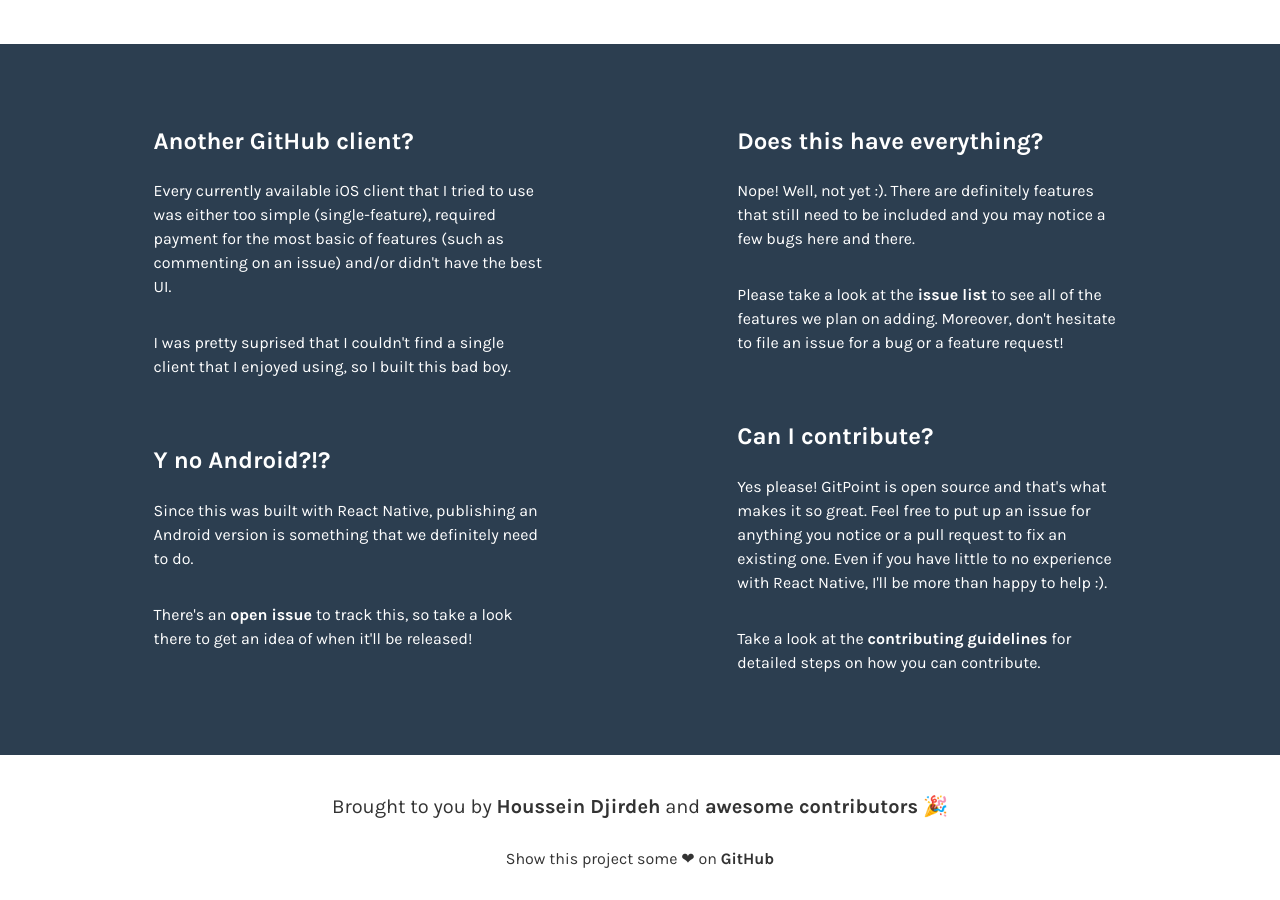
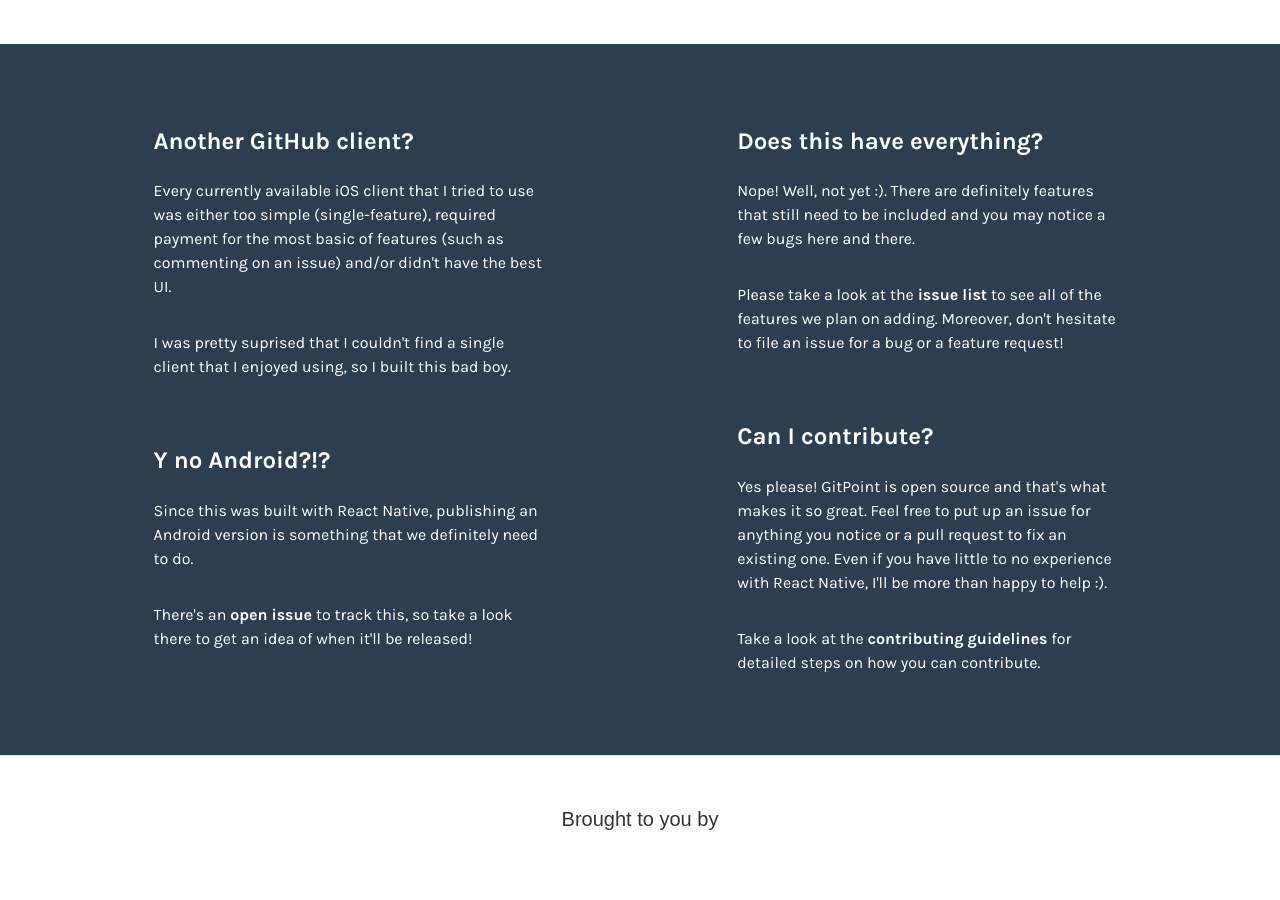
Before and after one commit to gitpoint/git-point-site, a Jekyll site: the page built from index.md, in a window 1280 px wide and 900 px high, scrolled down 4035 px. Built offline with Jekyll 4.4.1, drawn with Linux system fonts in a browser that asks for light colours.

Commit message:
adds contributor section to footer

```diff
--- a/Gemfile
+++ b/Gemfile
@@ -20,6 +20,7 @@ gem "minima", "~> 2.0"
 
 # If you have any plugins, put them here!
 group :jekyll_plugins do
+   gem 'hash-joiner'
    gem "jekyll-feed", "~> 0.6"
    gem 'jekyll-sitemap'
 end
--- a/_config.yml
+++ b/_config.yml
@@ -23,6 +23,11 @@ twitter_username: "@hdjirdeh"
 github_username:  "housseindjirdeh"
 google_analytics: UA-66348622-4
 
+# API
+jekyll_get:
+  data: contributorResponse
+  json: 'https://raw.githubusercontent.com/gitpoint/git-point/master/.all-contributorsrc'
+
 # Build settings
 markdown: kramdown
 gems:
--- a/_includes/footer.html
+++ b/_includes/footer.html
@@ -1,4 +1,32 @@
-<footer class="pv4 ph3 ph5-m ph6-l dark-gray bg-primary karla">
-  <div class="f5 f4-ns db tc mt2 mb4">Brought to you by <a class="link fw7 dark-gray dim" href="https://houssein.me/">Houssein Djirdeh</a> and <a class="link fw7 dark-gray dim" href="https://github.com/gitpoint/git-point/graphs/contributors">awesome contributors 🎉</a></div>
-  <div class="f6 f5-ns db tc">Show this project some ❤ on <a class="link fw7 dark-gray dim" href="https://github.com/gitpoint/git-point">GitHub</a></div>
+<footer class="tc pv4 pv4-ns flex flex-column items-center avenir bt b--black-10">
+  <h3 class="f5 f4-ns fw4 dark-gray">Brought to you by</h3>
+
+  <div class="flex flex-column flex-wrap flex-row-ns justify-between center w-100 w-90-l">
+
+    {% for contributor in site.data.contributorResponse.contributors%}
+      {% assign loopindex = forloop.index | modulo: 2 %}
+      {% if loopindex == 1 %}
+        <div class="flex flex-column items-center mv3 w-100 w-50-m w-auto-l">
+          <div>
+            <a class="link" href={{ contributor.profile }}>
+              <img src={{ contributor.avatar_url }} class="grow-large pa1 ba b--black-10 br-100 h3 w3" alt={{ contributor.name }}>
+            </a>
+
+            {% assign name = contributor.name | split:&nbsp; %}
+            <h4 class="f6 mid-gray fw4 ttu tracked">{{ name[0] }}</h4>
+          </div>
+      {% else %}
+          <div>
+            <a class="link" href={{ contributor.profile }}>
+              <img src={{ contributor.avatar_url }} class="grow-large pa1 ba b--black-10 br-100 h3 w3" alt={{ contributor.name }}>
+            </a>
+
+            {% assign name = contributor.name | split:&nbsp; %}
+            <h4 class="f6 mid-gray fw4 ttu tracked">{{ name[0] }}</h4>
+          </div>
+        </div>
+      {% endif %}
+    {% endfor %}
+
+  </div>
 </footer>
--- /dev/null
+++ b/_plugins/jekyll_get.rb
@@ -0,0 +1,40 @@
+require 'json'
+require 'hash-joiner'
+require 'open-uri'
+
+module Jekyll_Get
+  class Generator < Jekyll::Generator
+    safe true
+    priority :highest
+
+    def generate(site)
+      config = site.config['jekyll_get']
+      if !config
+        return
+      end
+      if !config.kind_of?(Array)
+        config = [config]
+      end
+      config.each do |d|
+        begin
+          target = site.data[d['data']]
+          source = JSON.load(open(d['json']))
+          if target
+            HashJoiner.deep_merge target, source
+          else
+            site.data[d['data']] = source
+          end
+          if d['cache']
+            data_source = (site.config['data_source'] || '_data')
+            path = "#{data_source}/#{d['data']}.json"
+            open(path, 'wb') do |file|
+              file << JSON.generate(site.data[d['data']])
+            end
+          end
+        rescue
+          next
+        end
+      end
+    end
+  end
+end
```
Also changed, not shown: Gemfile.lock, 1 other file.
